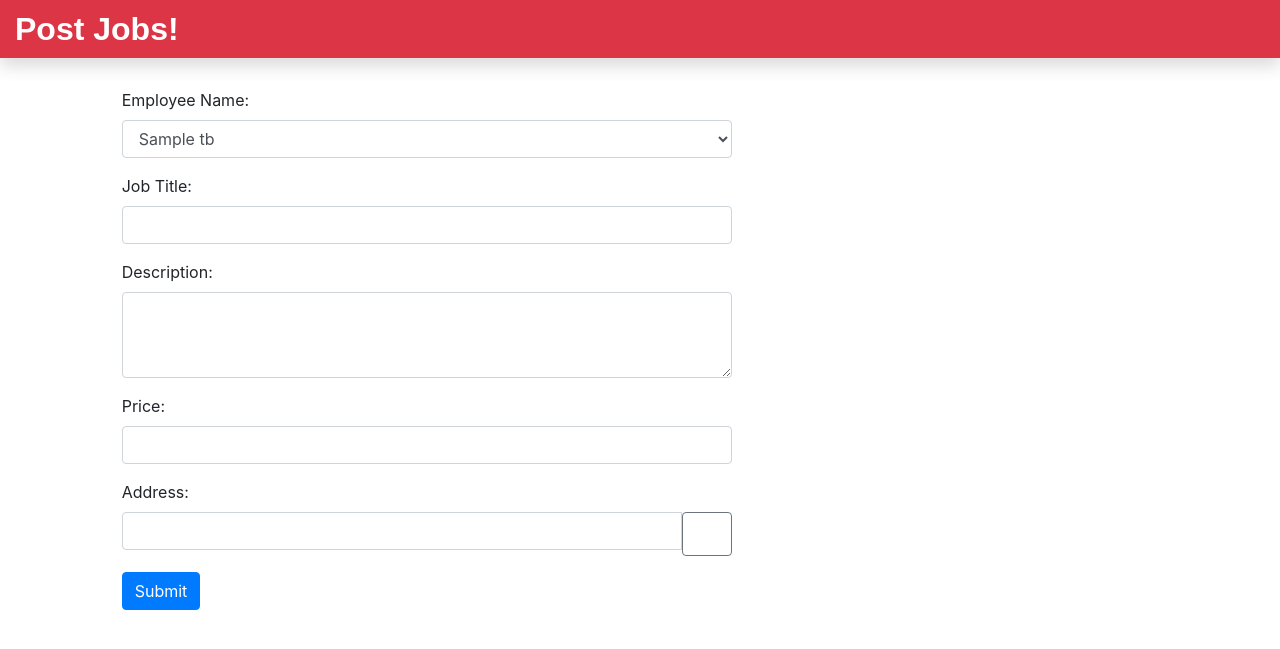
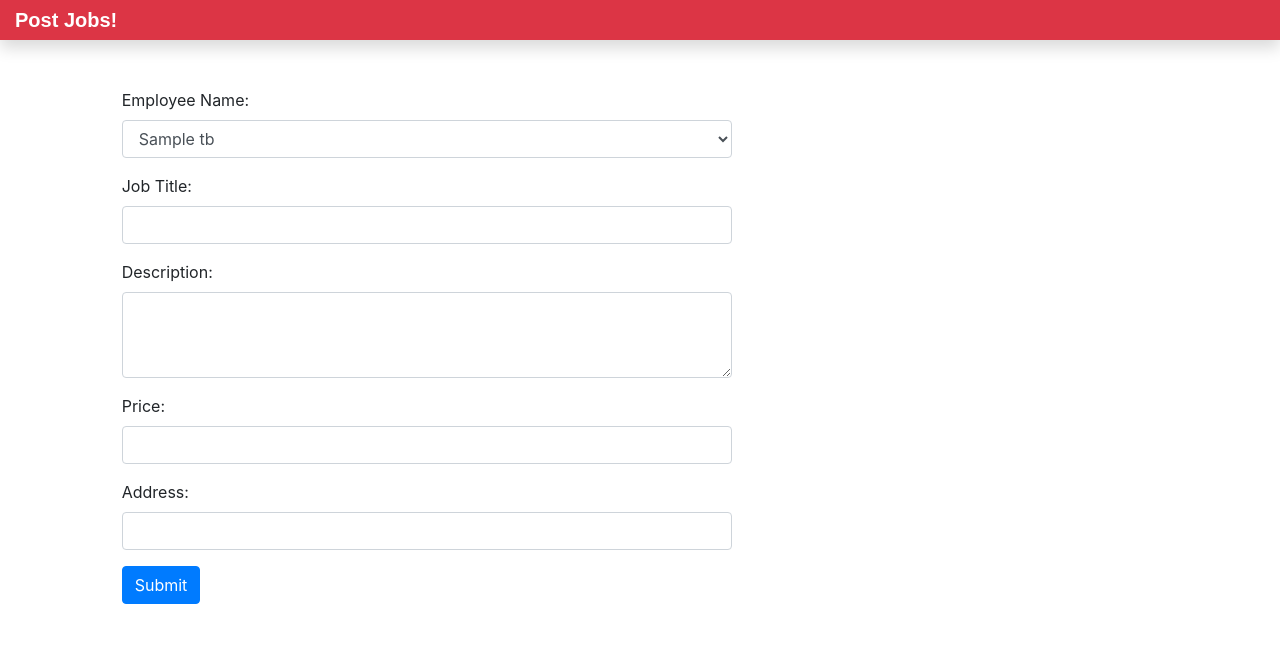
Before and after one commit to Sarthak101/SkillSync, a PHP site: page /skillsync/NGO/request.php in a window 1280 px wide. Shown: the top 649 px of the page. Run offline with PHP 8.4, Linux system fonts and the light colour scheme; the visitor is signed in with stand-in values (Sample User, id 1); tables that the repository leaves empty or names only in its code hold one stand-in row (values such as "Sample post"); some libraries are stand-ins or nearby versions.

Commit message:
Job postings full implementation done

```diff
--- a/php/NGO/request.php
+++ b/php/NGO/request.php
@@ -6,7 +6,7 @@ include('../dbConnection.php');
 session_start();
 
 // Check if admin is logged in
-if (isset($_SESSION['is_login']) && isset($_SESSION['rEmail'])) {
+if(isset($_SESSION['is_login']) && isset($_SESSION['rEmail'])){
   // Get the admin's email from the session
   $aEmail = $_SESSION['rEmail'];
 
@@ -14,7 +14,7 @@ if (isset($_SESSION['is_login']) && isset($_SESSION['rEmail'])) {
   $sqlAdmin = "SELECT * FROM adminlogin_tb WHERE a_email = '$aEmail'";
   $resultAdmin = $conn->query($sqlAdmin);
 
-    if ($resultAdmin->num_rows == 1) {
+  if($resultAdmin->num_rows == 1){
     // Fetch the admin's name
     $rowAdmin = $resultAdmin->fetch_assoc();
     $adminName = $rowAdmin['a_name'];
@@ -28,6 +28,9 @@ if (isset($_SESSION['is_login']) && isset($_SESSION['rEmail'])) {
   echo "<script> location.href='login.php'; </script>";
 }
 
+// Initialize variable to store response message
+$responseMessage = "";
+
 // Process form submission
 if ($_SERVER["REQUEST_METHOD"] == "POST") {
     $emp_id = $_POST['employee_name'];
@@ -35,28 +38,36 @@ if ($_SERVER["REQUEST_METHOD"] == "POST") {
     $description = $_POST['description'];
     $price = $_POST['price'];
     $address = $_POST['address'];
-    $zip = $_POST['zip']; // Added to retrieve pincode
 
     // Insert data into posts_tb
-    $sql = "INSERT INTO posts_tb (emp_id, job_title, description, price, address, zip)
-            VALUES ('$emp_id', '$job_title', '$description', '$price', '$address', '$zip')";
+    $sql = "INSERT INTO posts_tb (emp_id, job_title, description, price, address)
+            VALUES ('$emp_id', '$job_title', '$description', '$price', '$address')";
 
     if ($conn->query($sql) === TRUE) {
-        echo '<div class="alert alert-success mt-5" role="alert">
-                New request submitted successfully.
-              </div>';
+        // Set success message
+        $responseMessage = "New post submitted successfully.";
     } else {
-        echo '<div class="alert alert-danger mt-5" role="alert">
-                Error: ' . $sql . '<br>' . $conn->error . '
-              </div>';
+        // Set error message
+        $responseMessage = "Error: " . $sql . "<br>" . $conn->error;
     }
 }
 ?>
+<!DOCTYPE html>
+<html lang="en">
+<head>
+    <meta charset="UTF-8">
+    <meta name="viewport" content="width=device-width, initial-scale=1.0">
+    <title><?php echo TITLE ?></title>
+    <!-- Bootstrap CSS -->
+    <link rel="stylesheet" href="https://maxcdn.bootstrapcdn.com/bootstrap/4.5.2/css/bootstrap.min.css">
+</head>
+<body>
+
 <nav class="navbar navbar-dark fixed-top bg-danger p-0 shadow">
   <a class="navbar-brand col-sm-3 col-md-2 mr-0" href="dash.php">Post Jobs!</a>
 </nav>
 <div class="col-sm-6 mt-5">
-    <form method="POST" action="<?php echo htmlspecialchars($_SERVER["PHP_SELF"]); ?>">
+    <form id="submitForm" method="POST" action="<?php echo htmlspecialchars($_SERVER["PHP_SELF"]); ?>">
         <div class="form-group">
             <label for="employee_name">Employee Name:</label>
             <select class="form-control" id="employee_name" name="employee_name">
@@ -86,42 +97,30 @@ if ($_SERVER["REQUEST_METHOD"] == "POST") {
         </div>
         <div class="form-group">
             <label for="address">Address:</label>
-            <!-- Mapbox API integration for address field -->
-            <div class="input-group">
-                <input type="text" class="form-control" id="address" name="address">
-                <button class="btn btn-outline-secondary" type="button" id="searchButton">
-                    <box-icon name='search-alt-2'></box-icon>
-                </button>
+            <input type="text" class="form-control" id="address" name="address" required>
         </div>
-        </div>
-
         <button type="submit" class="btn btn-primary">Submit</button>
     </form>
 </div>
 
-<script src="https://unpkg.com/boxicons@2.1.4/dist/boxicons.js"></script>
+<?php include('includes/footer.php'); ?>
+
+<!-- jQuery library -->
+<script src="https://ajax.googleapis.com/ajax/libs/jquery/3.5.1/jquery.min.js"></script>
+<!-- Bootstrap JS -->
+<script src="https://maxcdn.bootstrapcdn.com/bootstrap/4.5.2/js/bootstrap.min.js"></script>
 <script>
-    // Function to open Mapbox map in a new window
-    // Function to open Mapbox map in a new window at the center of the screen
-// Function to open Mapbox map in a new window at the center of the screen with a bigger size
-function openMap() {
-    // Your Mapbox token
-    const mapboxToken = 'pk.eyJ1IjoiYW5uZWxpenNob25leSIsImEiOiJjbHVhdndnd2EwcWQ0MmlwaWRuM3FuejlrIn0.FuB65lJHGT9krc_Xrb8LtA';
-
-    // Calculate the position to center the window
-    const screenWidth = window.screen.width;
-    const screenHeight = window.screen.height;
-    const windowWidth = 800; // Increased width of the map window
-    const windowHeight = 600; // Increased height of the map window
-    const left = (screenWidth - windowWidth) / 2;
-    const top = (screenHeight - windowHeight) / 2;
-
-    // Open Mapbox map in a new window at the center with increased size
-    window.open('https://api.mapbox.com/styles/v1/mapbox/streets-v11.html?access_token=' + mapboxToken, '_blank', 'width=' + windowWidth + ',height=' + windowHeight + ',left=' + left + ',top=' + top);
+$(document).ready(function(){
+    // Display response message as a popup
+    var responseMessage = "<?php echo $responseMessage; ?>";
+    if(responseMessage !== ""){
+        alert(responseMessage);
     }
 
+    // Redirect to dashboard after popup is closed
+    // window.location.href = "dash.php";
+});
+</script>
 
-
-    // Event listener for search icon button
-    document.getElementById('searchButton').addEventListener('click', openMap);
-</script>
+</body>
+</html>
```
Lines whose indentation alone changed are shown as unchanged.
